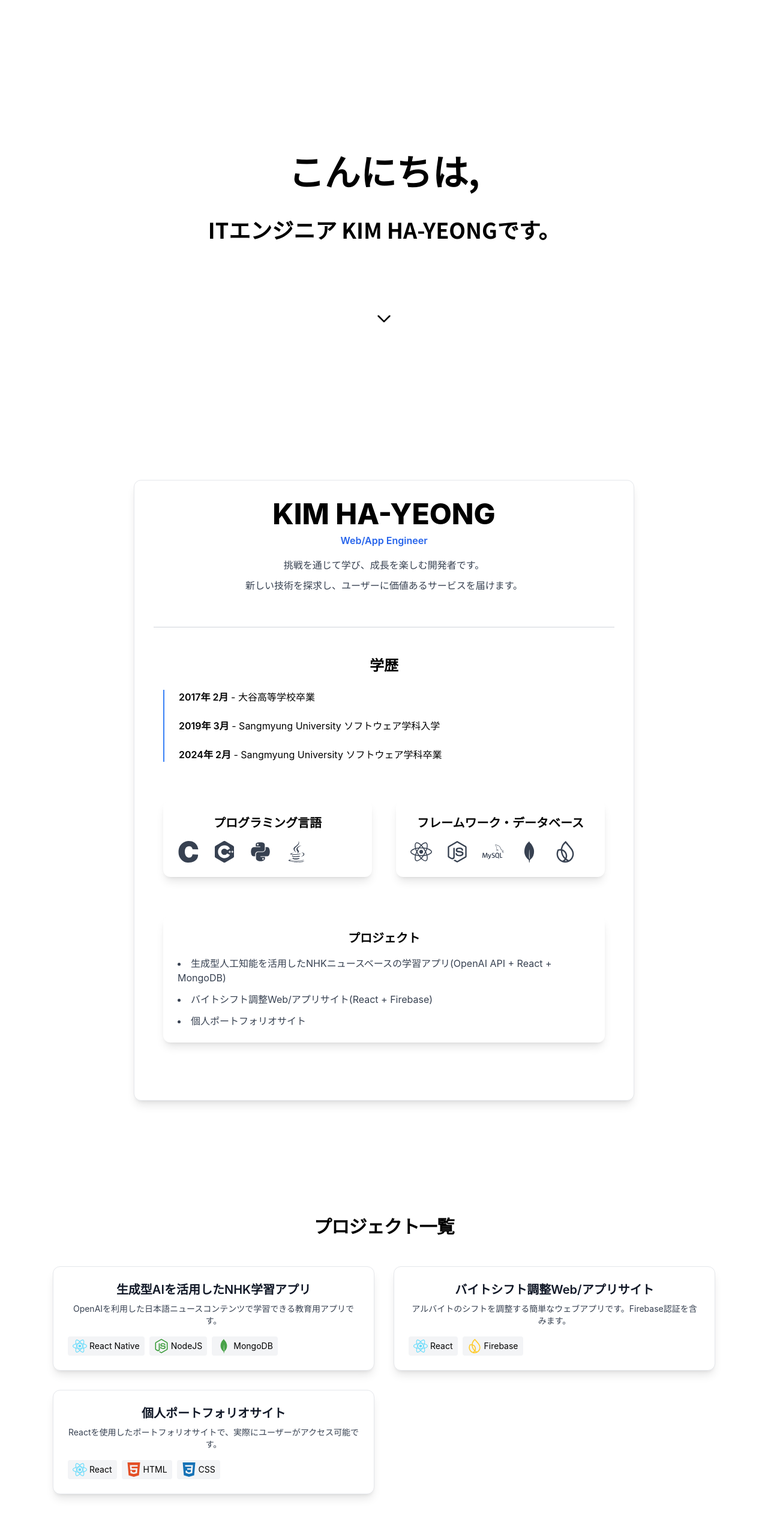
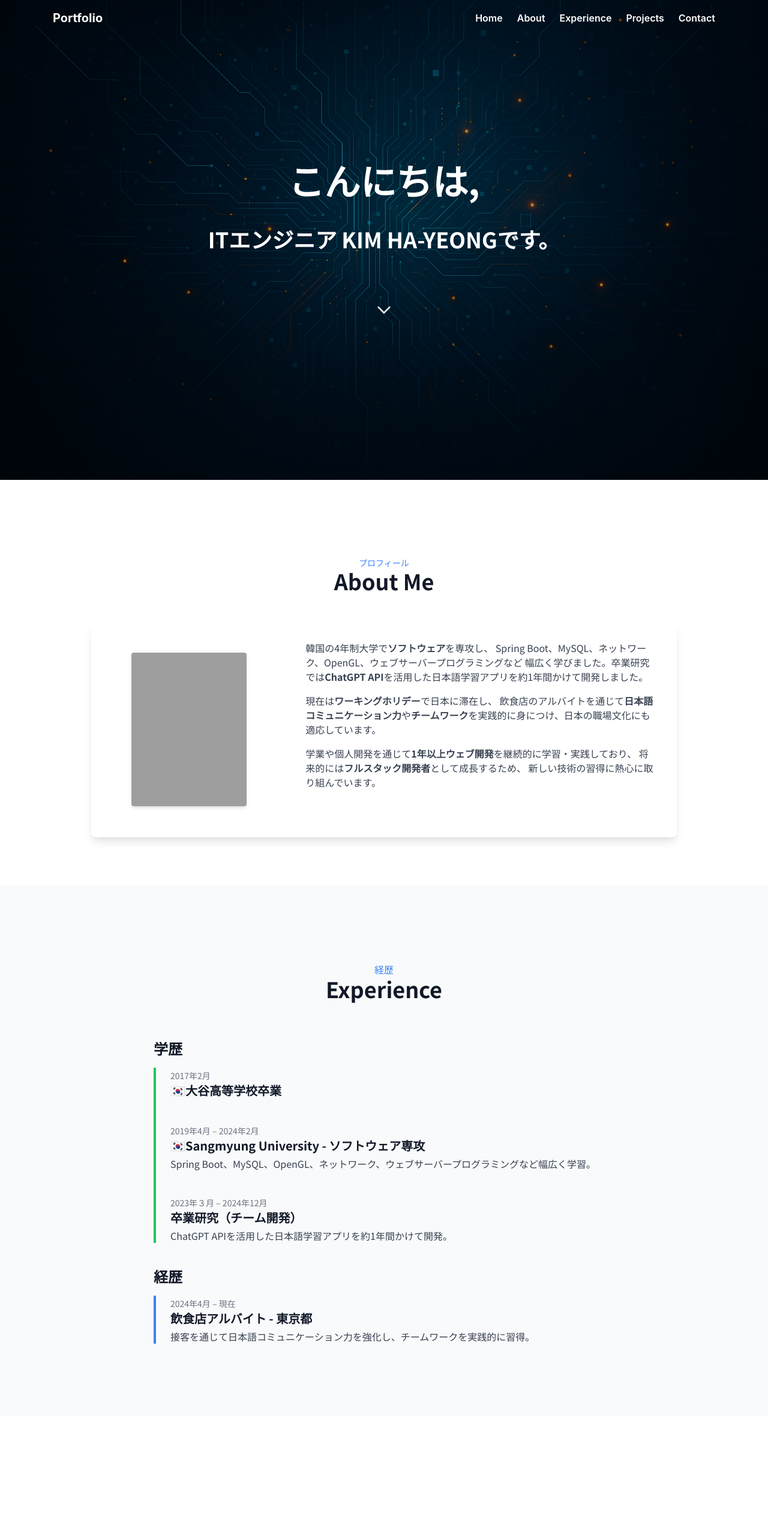
Before and after one commit to khyiao0829/Portfolio, a React (Create React App) app: page / in a window 1280 px wide. Shown: the top 2554 px of the page at 60% size. Built offline with nearby package versions, Linux system fonts and the light colour scheme; grey boxes are pictures that could not be loaded.

Commit message:
UI/UX 전부 수정

```diff
--- a/package.json
+++ b/package.json
@@ -14,6 +14,7 @@
     "react-intersection-observer": "^9.16.0",
     "react-router-dom": "^7.7.0",
     "react-scripts": "5.0.1",
+    "react-scroll": "^1.9.3",
     "web-vitals": "^2.1.4"
   },
   "scripts": {
--- a/src/App.js
+++ b/src/App.js
@@ -1,22 +1,30 @@
 import { BrowserRouter, Routes, Route } from "react-router-dom";
-import Hero from './components/hero';
+import Navbar from "./components/Navbar";
+import Hero from "./components/Hero";
 import About from "./components/About";
-import Project from "./components/Project";
+import Projects from "./components/Project";
+import Contact from "./components/Contact";
 import ProjectDetail from "./components/ProjectDetail";
-import Contact from  "./components/Contact";
+import Experience from "./components/Experience";
 
 function App() {
   return (
     <BrowserRouter>
+      <Navbar />
       <Routes>
-        <Route path="/" element={
-          <div className="flex flex-col justify-center items-center bg-grey text-black text-center px-4">
-            <Hero />
-            <About />
-            <Project />
-            <Contact/>
-          </div>
-        } />
+        <Route
+          path="/"
+          element={
+            <div className="font-sans text-gray-900 scroll-smooth">
+              <Hero />
+              <About />
+              <Experience />
+              <Projects />
+              <Contact />
+            </div>
+          }
+        />
+        {/* 상세 페이지는 별도 유지 */}
         <Route path="/projects/:id" element={<ProjectDetail />} />
       </Routes>
     </BrowserRouter>
--- a/src/components/About.js
+++ b/src/components/About.js
@@ -1,74 +1,43 @@
-import { useInView } from 'react-intersection-observer';
-import TechSkills from './TechSkills';
-import Framework from './Framework';
+function About() {
+  return (
+    <section id="about" data-theme="light" className="max-w-5xl mx-auto py-20 px-6">
 
-function About() {
-  const { ref, inView } = useInView({
-    triggerOnce: true,
-    threshold: 0.1,
-  });
+      <div className="text-center mb-12">
+      <p className="text-sm font-bold font-medium text-blue-500 mt-12">プロフィール</p>
+      <h2 className="text-4xl font-bold">About Me</h2>
+    </div>
 
-  return (
-        <section
-      ref={ref}
-      id="about"
-      className={`max-w-5xl mx-auto p-8 transition-opacity duration-700 rounded-xl border border-gray-200 shadow-lg ${
-        inView ? 'opacity-100' : 'opacity-0'
-      }`}
-      style={{ backgroundColor: '#ffffff' }}
-    >
-      <div className="relative z-10">
-        <div className="flex flex-col md:flex-row items-start md:items-center gap-10 mb-12 max-w-xl mx-auto">
-
-          <div className="flex-1">
-            <h1 className="text-4xl md:text-5xl font-extrabold mb-2">KIM HA-YEONG</h1>
-            <p className="text-blue-600 font-semibold mb-4">Web/App Engineer</p>
-            <p className="text-gray-700 leading-relaxed mb-2 text-center">
-              挑戦を通じて学び、成長を楽しむ開発者です。
-            </p>
-            <p className="text-gray-700 leading-relaxed mb-2 text-center">
-              新しい技術を探求し、ユーザーに価値あるサービスを届けます。
-            </p>
-          </div>
+      <div className="flex flex-col md:flex-row items-center bg-white shadow-lg rounded-lg overflow-hidden">
+        {/* 프로필 사진 */}
+        <div className="md:w-1/3 flex justify-center p-6">
+          <img
+            src="/profile.jpg"
+            alt="Profile"
+            className="w-48 h-64 object-cover rounded shadow-md"
+          />
         </div>
 
-        <hr className="border-gray-300 mb-12" />
-
-        <div className="max-w-3xl mx-auto mb-16 px-4 text-left">
-          <h2 className="text-2xl font-semibold text-center mb-6">学歴</h2>
-          <ul className="space-y-6 border-l-2 border-blue-500 pl-6">
-            <li>
-              <span className="font-semibold">2017年 2月</span> - 大谷高等学校卒業
-            </li>
-            <li>
-              <span className="font-semibold">2019年 3月</span> - Sangmyung University ソフトウェア学科入学
-            </li>
-            <li>
-              <span className="font-semibold">2024年 2月</span> - Sangmyung University ソフトウェア学科卒業
-            </li>
-          </ul>
-        </div>
-
-        <div className="max-w-4xl mx-auto mb-16 px-4 grid md:grid-cols-2 gap-10">
-          <div className="bg-white rounded-xl shadow-lg p-6 hover:shadow-xl transition">
-            <h2 className="text-xl font-semibold text-center mb-4">プログラミング言語</h2>
-            <TechSkills />
-          </div>
-          <div className="bg-white rounded-xl shadow-lg p-6 hover:shadow-xl transition">
-            <h2 className="text-xl font-semibold text-center mb-4">フレームワーク・データベース</h2>
-            <Framework />
-          </div>
-        </div>
-
-        <div className="max-w-3xl mx-auto mb-16 px-4 text-left">
-          <div className="bg-white rounded-xl shadow-lg p-6 hover:shadow-xl transition">
-            <h2 className="text-xl font-semibold text-center mb-4">プロジェクト</h2>
-            <ul className="list-disc list-inside text-gray-700 space-y-3">
-              <li>生成型人工知能を活用したNHKニュースベースの学習アプリ(OpenAI API + React + MongoDB)</li>
-              <li>バイトシフト調整Web/アプリサイト(React + Firebase)</li>
-              <li>個人ポートフォリオサイト</li>
-            </ul>
-          </div>
+        {/* 소개  */}
+        <div className="md:w-2/3 p-8 space-y-4 text-gray-700 mb-12">
+          <p>
+            韓国の4年制大学で<strong className="font-semibold">ソフトウェア</strong>を専攻し、
+            Spring Boot、MySQL、ネットワーク、OpenGL、ウェブサーバープログラミングなど
+            幅広く学びました。卒業研究では<strong className="font-semibold">
+            ChatGPT API</strong>を活用した日本語学習アプリを約1年間かけて開発しました。
+          </p>
+          <p>
+            現在は<strong className="font-semibold">ワーキングホリデー</strong>で日本に滞在し、
+            飲食店のアルバイトを通じて<strong className="font-semibold">
+            日本語コミュニケーション力</strong>や<strong className="font-semibold">
+            チームワーク</strong>を実践的に身につけ、日本の職場文化にも適応しています。
+          </p>
+          <p>
+            学業や個人開発を通じて<strong className="font-semibold">
+            1年以上ウェブ開発</strong>を継続的に学習・実践しており、
+            将来的には<strong className="font-semibold">
+            フルスタック開発者</strong>として成長するため、
+            新しい技術の習得に熱心に取り組んでいます。
+          </p>
         </div>
       </div>
     </section>
--- /dev/null
+++ b/src/components/Experience.jsx
@@ -0,0 +1,64 @@
+function Experience() {
+  const education = [
+    {
+      year: "2017年2月",
+      title: "🇰🇷大谷高等学校卒業",
+    },
+    {
+      year: "2019年4月 – 2024年2月",
+      title: "🇰🇷Sangmyung University - ソフトウェア専攻",
+      description: "Spring Boot、MySQL、OpenGL、ネットワーク、ウェブサーバープログラミングなど幅広く学習。",
+    },
+    {
+      year: "2023年３月 – 2024年12月",
+      title: "卒業研究（チーム開発）",
+      description: "ChatGPT APIを活用した日本語学習アプリを約1年間かけて開発。",
+    },
+  ];
+
+  const work = [
+    {
+      year: "2024年4月 – 現在",
+      title: "飲食店アルバイト - 東京都",
+      description: "接客を通じて日本語コミュニケーション力を強化し、チームワークを実践的に習得。",
+    },
+  ];
+
+  return (
+    <section id="experience" className="bg-gray-50 py-20 px-6">
+        <div className="max-w-3xl mx-auto mb-16">
+          <p className="text-md font-bold font-medium text-blue-500 text-center mt-12">経歴</p>
+      <h2 className="text-4xl font-bold text-center mb-4">Experience</h2>
+    </div>
+      {/* 학력 */}
+      <div className="max-w-3xl mx-auto mb-2">
+        <h3 className="text-2xl font-semibold mb-4">学歴</h3>
+        <div className="relative border-l-4 border-green-500 pl-6">
+          {education.map((item, idx) => (
+            <div key={idx} className="mb-10">
+              <span className="text-sm text-gray-500">{item.year}</span>
+              <h4 className="text-xl font-semibold">{item.title}</h4>
+              <p className="text-gray-700 mt-1">{item.description}</p>
+            </div>
+          ))}
+        </div>
+      </div>
+
+      {/* 경력 */}
+      <div className="max-w-3xl mx-auto">
+        <h3 className="text-2xl font-semibold mb-4">経歴</h3>
+        <div className="relative border-l-4 border-blue-500 pl-6">
+          {work.map((item, idx) => (
+            <div key={idx} className="mb-10">
+              <span className="text-sm text-gray-500">{item.year}</span>
+              <h4 className="text-xl font-semibold">{item.title}</h4>
+              <p className="text-gray-700 mt-1">{item.description}</p>
+            </div>
+          ))}
+        </div>
+      </div>
+    </section>
+  );
+}
+
+export default Experience;
--- /dev/null
+++ b/src/components/Navbar.jsx
@@ -0,0 +1,48 @@
+import { useEffect, useState } from "react";
+
+function Navbar() {
+  const [theme, setTheme] = useState("dark"); // 기본은 Hero 기준
+
+
+  useEffect(() => {
+    const sections = document.querySelectorAll("section[id]");
+
+    const observer = new IntersectionObserver(
+      (entries) => {
+        entries.forEach((entry) => {
+          if (entry.isIntersecting) {
+            const themeAttr = entry.target.getAttribute("data-theme");
+            if (themeAttr) setTheme(themeAttr);
+          }
+        });
+      },
+      { threshold: 0.6 } // 화면의 60% 이상 보이면 해당 섹션 활성화
+    );
+
+    sections.forEach((section) => observer.observe(section));
+    return () => observer.disconnect();
+  }, []);
+
+  return (
+    <nav
+      className={`fixed top-0 left-0 w-full z-50 transition-colors duration-300 ${
+        theme === "dark"
+          ? "bg-transparent text-white"
+          : "bg-white shadow text-black"
+      }`}
+    >
+      <div className="max-w-6xl mx-auto flex justify-between items-center py-4 px-6">
+        <span className="font-bold text-xl cursor-pointer">Portfolio</span>
+        <div className="flex gap-6 font-semibold">
+          <a href="#hero" className="hover:text-blue-500">Home</a>
+          <a href="#about" className="hover:text-blue-500">About</a>
+          <a href="#experience" className="hover:text-blue-500">Experience</a>
+          <a href="#projects" className="hover:text-blue-500">Projects</a>
+          <a href="#contact" className="hover:text-blue-500">Contact</a>
+        </div>
+      </div>
+    </nav>
+  );
+}
+
+export default Navbar;
--- a/src/components/Project.jsx
+++ b/src/components/Project.jsx
@@ -4,7 +4,7 @@ import projects from './ProjectData';
 
 function Project() {
   return (
-    <section className="min-h-screen max-w-6xl mx-auto px-6 py-16">
+    <section id="projects" className="min-h-screen max-w-6xl mx-auto px-6 py-16">
       <h2 className="text-3xl font-bold text-center mb-12 mt-32 scroll-mt-32 tracking-tight">
         プロジェクト一覧
       </h2>
--- a/src/components/ProjectData.js
+++ b/src/components/ProjectData.js
@@ -1,4 +1,4 @@
-import { SiReact, SiFirebase, SiHtml5, SiCss3, SiMongodb } from 'react-icons/si';
+import { SiReact, SiFirebase, SiHtml5, SiCss3, SiMongodb, SiOpenai } from 'react-icons/si';
 import { FaNodeJs } from 'react-icons/fa';
 
 const projects = [
@@ -9,6 +9,8 @@ const projects = [
     tags: [
       { name: "React Native", icon: <SiReact size={24} color="#61DAFB" /> },
       { name: "NodeJS", icon: <FaNodeJs size={24} color="#339933" /> },
+      { name: "MongoDB", icon: <SiMongodb size={24} color="#47A248" /> },
+      { name: "OpenAI API", icon: <SiOpenai className="text-purple-600" />},
       { name: "MongoDB", icon: <SiMongodb size={24} color="#47A248" /> },
     ],
     detail: "NHKの日本語ニュースを基に、GPTの応答を受けてユーザーに合わせた学習を提供するアプリです。MongoDBデータベースとチャットUIを含みます。"
--- a/src/components/ScrollDownArrow.jsx
+++ b/src/components/ScrollDownArrow.jsx
@@ -18,7 +18,7 @@ export default function ScrollDownArrow() {
     >
       <svg
         xmlns="http://www.w3.org/2000/svg"
-        className="h-8 w-8 text-black mx-auto"
+        className="h-8 w-8 text-white mx-auto"
         fill="none"
         viewBox="0 0 24 24"
         stroke="currentColor"
--- a/src/components/hero.js
+++ b/src/components/hero.js
@@ -3,7 +3,16 @@ import ScrollDownArrow from "./ScrollDownArrow";
 
 function Hero() {
   return (
-    <section className="h-screen flex flex-col justify-center items-center bg-white text-black text-center px-4">
+    <section
+    id="hero"
+    data-theme="dark"
+      className="relative h-screen w-screen flex flex-col justify-center items-center bg-cover bg-center text-white text-center px-4"
+      style={{ backgroundImage: "url('/background.png')" }}
+    >
+      <div className="absolute inset-0 bg-black/40"></div>
+
+      {/* 내용 */}
+      <div className="relative z-10">
         <motion.div
           className="font-sans text-4xl sm:text-5xl md:text-6xl font-bold"
           initial={{ opacity: 0, y: 50 }}
@@ -19,11 +28,11 @@ function Hero() {
           animate={{ opacity: 1, y: 0 }}
           transition={{ duration: 0.8, delay: 0.8 }}
         >
-        ITエンジニア  KIM HA-YEONGです。
+          ITエンジニア KIM HA-YEONGです。
         </motion.p>
 
         <motion.div
-        className="font-sans text-lg font-semibold underline underline-offset-4 hover:text-gray-700 transition mt-6 md:mt-8 cursor-pointer"
+          className="mt-6 md:mt-8 cursor-pointer"
           initial={{ opacity: 0 }}
           animate={{ opacity: 1 }}
           transition={{ duration: 1, delay: 1.7 }}
@@ -36,6 +45,7 @@ function Hero() {
         >
           <ScrollDownArrow />
         </motion.div>
+      </div>
     </section>
   );
 }
```
Also changed, not shown: src/components/ProjectDetail.jsx (+26 -23 lines), public/background.png (added), 1 other file (tests, documents, lock files or other folders). Lines whose indentation alone changed are shown as unchanged.
